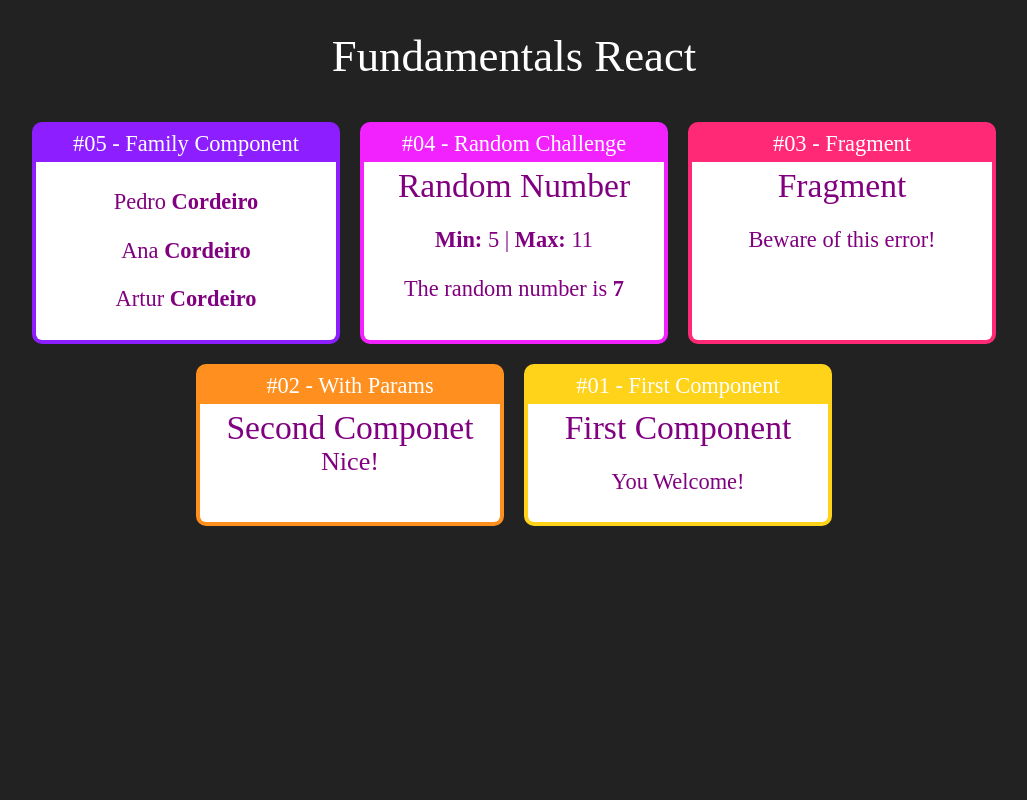
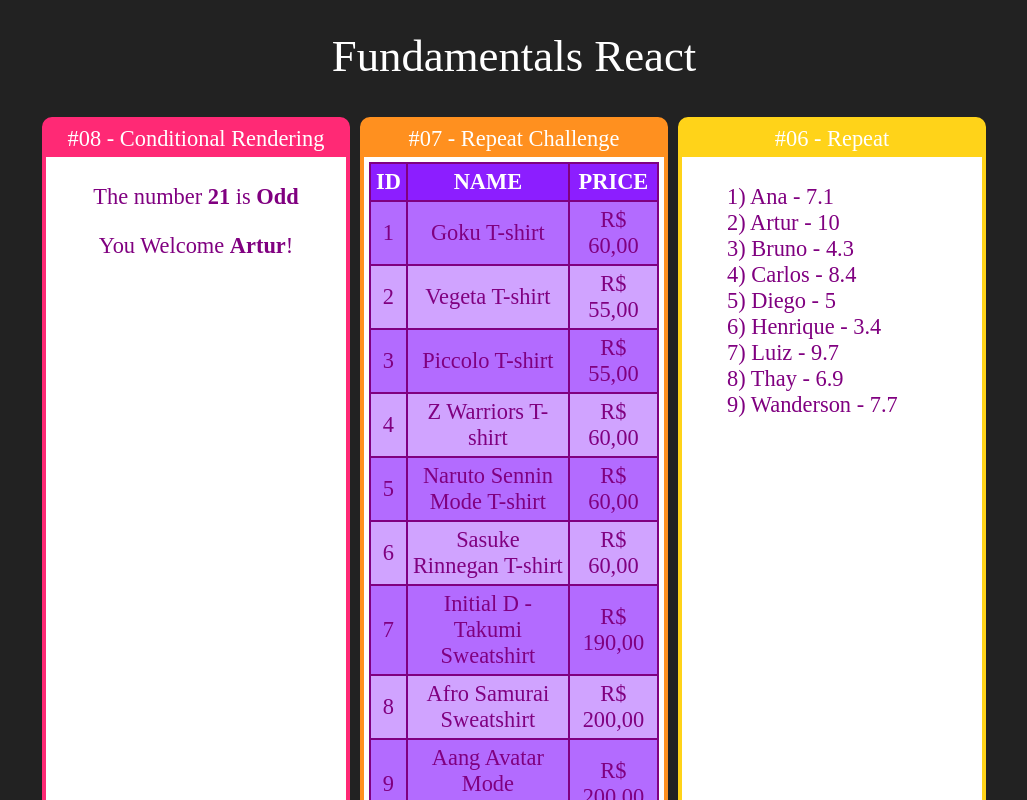
Before and after one commit to HenriqueArtur/fundamentals-react-studies, a React (Create React App) app: page / in a window 1280 px wide. Shown: the top 800 px of the page, without its empty margins (126-1153 px from the left). Built offline with nearby package versions, Linux system fonts and the light colour scheme; the HTML template or start-up script is replaced by a standard one.

Commit message:
Conditional Rendering

```diff
--- a/src/App.jsx
+++ b/src/App.jsx
@@ -3,6 +3,10 @@ import './App.css'
 
 import Card from './components/layout/Card'
 
+import UserInfo from './components/conditional/UserInfo'
+import EvenOrOdd from './components/conditional/EvenOrOdd'
+import ProductsTable from './components/repeat/ProductsTable'
+import StudentList from './components/repeat/StudentsList'
 import Family from './components/basics/Family'
 import FamilyMember from './components/basics/FamilyMember'
 import Random from './components/basics/Random'
@@ -14,6 +18,20 @@ export default _ =>
     <div className="App">
         <h1>Fundamentals React</h1>
         <div className="Cards">
+            <Card title="#08 - Conditional Rendering" color="#ff2975">
+                <EvenOrOdd number={21} />
+                <UserInfo user={{name: 'Artur'}} />
+                {/* <UserInfo user={{email: 'artur@gmail.com'}} /> */}
+            </Card>
+
+            <Card title="#07 - Repeat Challenge" color="#ff901f">
+                <ProductsTable />
+            </Card>
+
+            <Card title="#06 - Repeat" color="#ffd319">
+                <StudentList />
+            </Card>
+
             <Card title="#05 - Family Component" color="#8c1eff">
                 <Family lastName="Cordeiro">
                     <FamilyMember name="Pedro" />
@@ -21,15 +39,19 @@ export default _ =>
                     <FamilyMember name="Artur" />
                 </Family>
             </Card>
+
             <Card title="#04 - Random Challenge" color="#f222ff">
                 <Random floor={5} roof={11} />
             </Card>
+
             <Card title="#03 - Fragment" color="#ff2975">
                 <Fragment />
             </Card>
+
             <Card title="#02 - With Params" color="#ff901f">
                 <WithParams title="Second Componet" subtitle="Nice!" />
             </Card>
+
             <Card title="#01 - First Component" color="#ffd319">
                 <First></First>
             </Card>
--- a/src/components/basics/Random.jsx
+++ b/src/components/basics/Random.jsx
@@ -16,6 +16,6 @@ function randomInt(min, max) {
     return min + Math.floor((max - min) * Math.random())
 }
 
-function randomFloat(min, max) {
-    return min + (max - min) * Math.random()
-}
+// function randomFloat(min, max) {
+//     return min + (max - min) * Math.random()
+// }
--- a/src/components/basics/WithParams.jsx
+++ b/src/components/basics/WithParams.jsx
@@ -1,7 +1,6 @@
 import React from 'react'
 
 export default function WithParans(props) {
-    console.log(props)
     return (
         <div>
             <h2>{ props.title }</h2>
--- /dev/null
+++ b/src/components/conditional/EvenOrOdd.jsx
@@ -0,0 +1,10 @@
+import React from 'react'
+
+export default props => {
+    const isEven = props.number % 2 === 0
+    return (
+        <div>
+            <p>The number <strong>{props.number}</strong> is <strong>{ isEven ? <span>Even</span> : <span>Odd</span> }</strong></p>
+        </div>
+    )
+}
--- /dev/null
+++ b/src/components/conditional/If.js
@@ -0,0 +1,19 @@
+export default props => {
+    const elseChild = props.children.filter(child => {
+        return child.type && child.type.name === 'Else'
+    })[0]
+
+    const ifChild = props.children.filter(child => {
+        return child !== elseChild
+    })
+
+    if(props.test) {
+        return ifChild
+    } else if(elseChild) {
+        return elseChild
+    } else {
+        return false
+    }
+}
+
+export const Else = props => props.children
--- /dev/null
+++ b/src/components/conditional/UserInfo.jsx
@@ -0,0 +1,25 @@
+import React from 'react'
+import If, { Else } from './If'
+
+export default props => {
+    const user = props.user || {}
+    return (
+        <p>
+            {/* IF */}
+            {/* <If test={user && user.name}>
+                You Welcome <strong>{user.name}</strong>!
+            </If>
+            <If test={!user || !user.name}>
+                You Welcome <strong>Anonym</strong>!
+            </If> */}
+
+            {/* IF/ELSE */}
+            <If test={user && user.name}>
+                You Welcome <strong>{user.name}</strong>!
+                <Else>
+                    You Welcome <strong>Anonym</strong>!
+                </Else>
+            </If>
+        </p>
+    )
+}
--- a/src/components/layout/Card.css
+++ b/src/components/layout/Card.css
@@ -2,11 +2,15 @@
     border: 4px solid;
     border-radius: 10px;
     overflow: hidden;
-    margin: 10px;
+    margin: 5px;
+    display: inline-block;
+    width: 100%;
     display: flex;
     flex-direction: column;
     min-width: 300px;
     max-width: 300px;
+    column-width: auto;
+    column-gap: 50px;
 }
 
 .Card .Title {
--- /dev/null
+++ b/src/components/repeat/ProductsTable.css
@@ -0,0 +1,9 @@
+table, thead, tbody, th, td {
+    border: 2px solid purple;
+    border-collapse: collapse;
+    padding: 5px 5px;
+}
+
+th {
+    color: white;
+}
--- /dev/null
+++ b/src/components/repeat/ProductsTable.jsx
@@ -0,0 +1,31 @@
+import React from 'react'
+import products from '../../data/products'
+import './ProductsTable.css'
+
+export default props => {
+
+    const productsElements = products.map((product) => {
+        return (
+            <tr key={product.id} style={product.id % 2 === 0 ? { backgroundColor: '#D0A3FF' } : { backgroundColor: '#B36BFF' }}>
+                <td>{product.id}</td>
+                <td>{product.name}</td>
+                <td>R$ {product.price},00</td>
+            </tr>
+        )
+    })
+
+    return (
+        <table>
+            <thead style={{ backgroundColor: '#8c1eff', textColor: 'white' }}>
+                <tr>
+                    <th>ID</th>
+                    <th>NAME</th>
+                    <th>PRICE</th>
+                </tr>
+            </thead>
+            <tbody>
+                {productsElements}
+            </tbody>
+        </table>
+    )
+}
--- /dev/null
+++ b/src/components/repeat/StudentsList.jsx
@@ -0,0 +1,21 @@
+import React from 'react'
+import students from '../../data/students'
+
+export default props => {
+
+    const studentsElements = students.map((student) => {
+        return (
+            <li key={student.id}>
+                {student.id}) {student.name} - {student.grade}
+            </li>
+        )
+    })
+
+    return (
+        <div>
+            <ul style={ {listStyle: 'none', textAlign: "left"} }>
+                {studentsElements}
+            </ul>
+        </div>
+    )
+}
--- /dev/null
+++ b/src/data/products.js
@@ -0,0 +1,12 @@
+export default [
+    { id: 1, name: "Goku T-shirt", price: 60.00 },
+    { id: 2, name: "Vegeta T-shirt", price: 55.00 },
+    { id: 3, name: "Piccolo T-shirt", price: 55.00 },
+    { id: 4, name: "Z Warriors T-shirt", price: 60.00 },
+    { id: 5, name: "Naruto Sennin Mode T-shirt", price: 60.00 },
+    { id: 6, name: "Sasuke Rinnegan T-shirt", price: 60.00 },
+    { id: 7, name: "Initial D - Takumi Sweatshirt", price: 190.00 },
+    { id: 8, name: "Afro Samurai Sweatshirt", price: 200.00 },
+    { id: 9, name: "Aang Avatar Mode Sweatshirt", price: 200.00 },
+    { id: 10, name: "Puppy", price: 350.00 },
+]
--- /dev/null
+++ b/src/data/students.js
@@ -0,0 +1,11 @@
+export default [
+    { id: 1, name: 'Ana', grade: 7.1 },
+    { id: 2, name: 'Artur', grade: 10 },
+    { id: 3, name: 'Bruno', grade: 4.3 },
+    { id: 4, name: 'Carlos', grade: 8.4 },
+    { id: 5, name: 'Diego', grade: 5 },
+    { id: 6, name: 'Henrique', grade: 3.4 },
+    { id: 7, name: 'Luiz', grade: 9.7 },
+    { id: 8, name: 'Thay', grade: 6.9 },
+    { id: 9, name: 'Wanderson', grade: 7.7 },
+]
```
